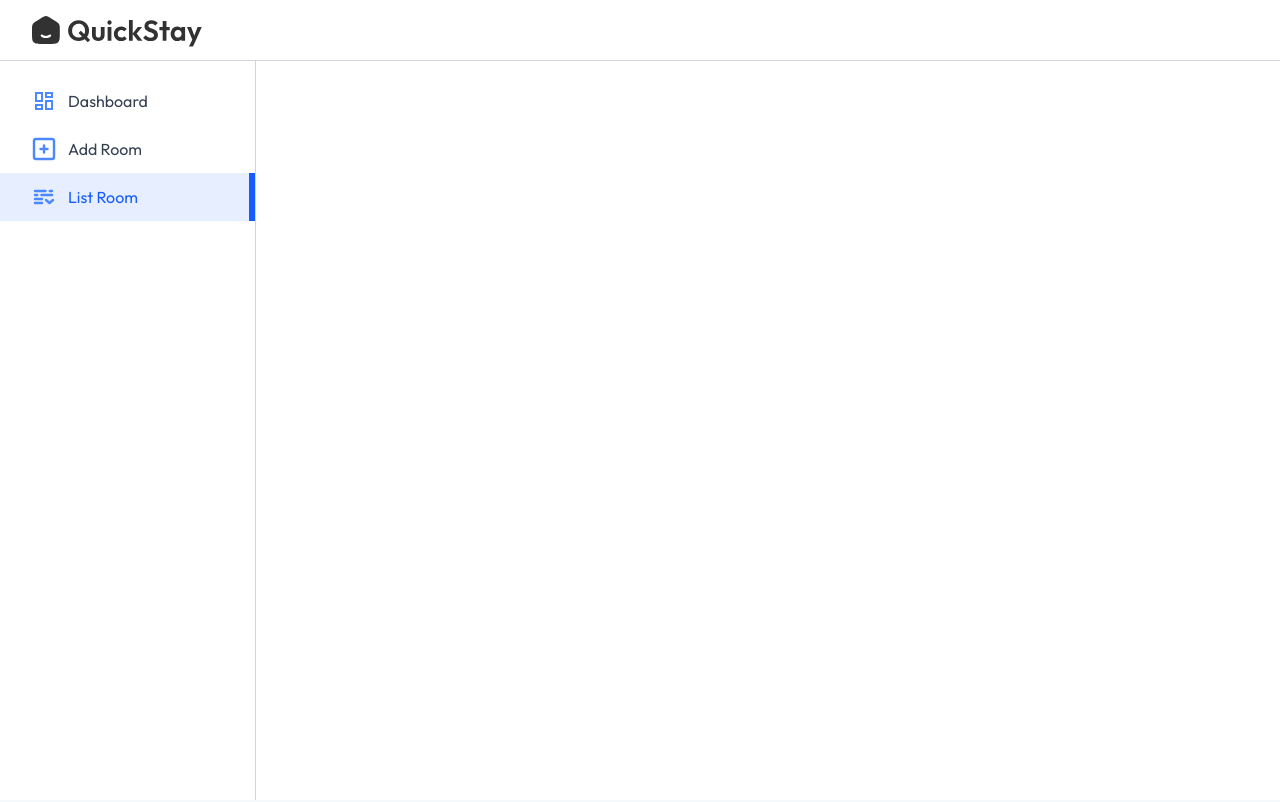
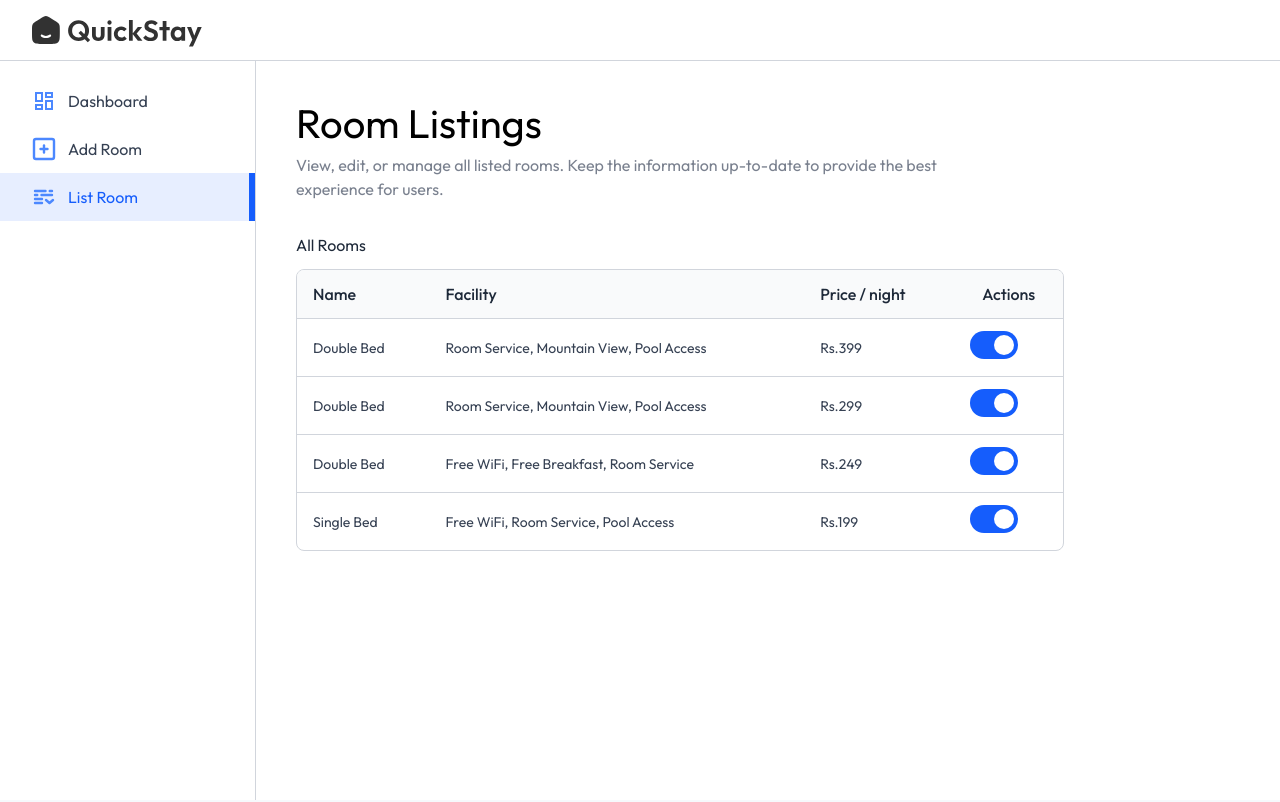
Before and after one commit to himanshuantal5640/HotelBookingApp, a React (Vite) app in the folder frontend/: page /owner/list-room in a window 1280 px wide. Shown: the top 802 px of the page. Built offline with nearby package versions, Linux system fonts and the light colour scheme; a web font is replaced by a local one.

Commit message:
frontend updation

```diff
--- a/frontend/src/pages/hotelOwner/AddRoom.jsx
+++ b/frontend/src/pages/hotelOwner/AddRoom.jsx
@@ -1,10 +1,71 @@
-import React from 'react'
+import React, { useState } from 'react'
+import Title from '../../components/Title'
+import { assets } from '../../assets/assets'
 
 const AddRoom = () => {
+  const [images,setImages] = useState({
+    1: null,
+    2: null,
+    3: null,
+    4: null,
+  })
+  const [inputs,setInputs] = useState({
+    roomType: '',
+    pricePerNight: 0,
+    amenities: {
+      'Free Wifi': false,
+      'Free Breakfast': false,
+      'Room Service': false,
+      'Mountain View': false,
+      'Pool Access': false,
+    }
+  })
   return (
-    <div>
-
-    </div>
+    <form>
+      <Title align='left' font='outfit' title='Add Room' subTitle='Fill in the details carefully and accurate room details, pricing, and amenities, to enhance the user booking experience' />
+      {/* upload area for img */}
+      <p className='text-gray-800 mt-10'>Images</p>
+      <div className='grid grid-cols-2 sm:flex gap-4 my-2 flex-wrap'>
+        {Object.keys(images).map((key)=>(
+          <label htmlFor={`roomImage${key}`} key={key}>
+            <img className='max-h-13 cursor-pointer opacity-80' src={images[key] ? URL.createObjectURL(images[key]) : assets.uploadArea} alt="" />
+            <input type="file" accept='image/*' id={`roomImage${key}`} hidden
+            onChange={e=> setImages({...images, [key]:e.target.files[0]})}/>
+            {/* onchange update image state varaible */}
+          </label>
+        ))}
+      </div>
+      <div className='w-full flex max-sm:flex-col sm:gap-4 mt-4'>
+        <div className='flex-1 max-w-48'>
+            <p className='text-gray-800 mt-4'>Room Type</p>
+            <select value={inputs.roomType} onChange={e=> setInputs({...inputs,roomType: e.target.value})}
+              className='border opacity-70 border-gray-300 mt-1 rounded p-2 w-full'>
+              <option value="">Select Room Type</option>
+              <option value="Single Bed">Single Bed</option>
+              <option value="Double Bed">Double Bed</option>
+              <option value="Luxury Room">Luxury Room</option>
+              <option value="Family Suite">Family Suite</option>
+            </select>
+        </div>
+        <div>
+          <p className='mt-4 text-gray-800'>Price <span className='text-xs'>/night</span></p>
+          <input type="number" placeholder='0' className='border border-gray-300 mt-1 rounded p-2 w-24' value={inputs.pricePerNight}
+            onChange={e=> setInputs({...inputs,pricePerNight: e.target.value})}/>
+        </div>
+      </div>
+      <p className='text-gray-800'>Amenities</p>
+      <div className='flex flex-col flex-wrap mt-1 text-gray-400 max-w-sm'>
+          {Object.keys(inputs.amenities).map((amenity,index)=>(
+            <div key={index}>
+                <input type="checkbox" id={`amenities${index+1}`} checked={inputs.amenities[amenity]}
+               // {/* onchange make true to false or vice-versa */}
+                onChange={()=>setInputs({...inputs,amenities: {...inputs.amenities,[amenity]: !inputs.amenities[amenity]}})}/>
+                <label htmlFor={`amenities${index+1}`} className='ml-2'>{amenity}</label>
+            </div>
+          ))}
+      </div>
+      <button className='bg-primary text-white px-8 py-2 rounded mt-2 cursor-pointer'>Add Room</button>
+    </form>
   )
 }
 
--- a/frontend/src/pages/hotelOwner/Dashboard.jsx
+++ b/frontend/src/pages/hotelOwner/Dashboard.jsx
@@ -47,6 +47,17 @@ const Dashboard = () => {
                                 <td className='py-3 px-4 text-gray-700 border-t border-gray-300'>
                                     {item.user.username}
                                 </td>
+                                <td className='py-3 px-4 text-gray-700 border-t border-gray-300 max-sm:hidden'>
+                                    {item.room.roomType}
+                                </td>
+                                <td className='py-3 px-4 text-gray-700 border-t border-gray-300 text-center'>
+                                    Rs. {item.totalPrice}
+                                </td>
+                                <td className='py-3 px-4 border-t border-gray-300 flex'>
+                                    <button className={`py-1 px-3 text-xs rounded-full mx-auto ${item.isPaid ? 'bg-green-200 text-green-600' : 'bg-amber-200 text-yellow-600'}`}>
+                                        {item.isPaid ? 'Completed' : 'Pending'}
+                                    </button>
+                                </td>
                             </tr>
                         ))}
                 </tbody>
--- a/frontend/src/pages/hotelOwner/ListRoom.jsx
+++ b/frontend/src/pages/hotelOwner/ListRoom.jsx
@@ -1,9 +1,49 @@
-import React from 'react'
+import React, { useState } from 'react'
+import { roomsDummyData } from '../../assets/assets'
+import Title from '../../components/Title'
 
 const ListRoom = () => {
+  const [rooms,setRooms] = useState(roomsDummyData)
   return (
     <div>
-
+      <Title align='left' font='outfit' title='Room Listings' subTitle='View, edit, or manage all listed rooms. Keep the information up-to-date to provide the best experience for users.' />
+      <p className='text-gray-800 mt-8'>All Rooms</p>
+      <div className='w-full max-w-3xl text-left border border-gray-300 rounded-lg max-h-80 overflow-y-scroll mt-3'>
+        <table className='w-full'>
+            <thead className='bg-gray-50'>
+                <tr>
+                    <th className='py-3 px-4 text-gray-800 font-medium'>Name</th>
+                    <th className='py-3 px-4 text-gray-800 font-medium max-sm:hidden'>Facility</th>
+                    <th className='py-3 px-4 text-gray-800 font-medium'>Price / night</th>
+                    <th className='py-3 px-4 text-gray-800 font-medium text-center'>Actions</th>
+                </tr>
+            </thead>
+            <tbody className='text-sm'>
+                {
+                  rooms.map((item,index)=>(
+                    <tr key={index}>
+                        <td className='py-3 px-4 text-gray-700 border-t border-gray-300'>
+                          {item.roomType}
+                        </td>
+                        <td className='py-3 px-4 text-gray-700 border-t border-gray-300 max-sm:hidden'>
+                          {item.amenities.join(', ')}
+                        </td>
+                        <td className='py-3 px-4 text-gray-700 border-t border-gray-300'>
+                          Rs.{item.pricePerNight}
+                        </td>
+                        <td className='py-3 px-4 border-t border-gray-300 text-sm text-red-500'>
+                          <label className='relative inline-flex items-center cursor-pointer text-gray-900 gap-3'>
+                            <input type="checkbox" className='sr-only peer' checked={item.isAvailable} />
+                            <div className='w-12 h-7 bg-slate-300 rounded-full peer peer-checked:bg-blue-600 transition-colors duration-200'></div>
+                            <span className='dot absolute left-1 top-1 w-5 h-5 bg-white rounded-full transition-transform duration-200 ease-in-out peer-checked:translate-x-5'></span>
+                          </label>
+                        </td>
+                    </tr>
+                  ))
+                }
+            </tbody>
+        </table>
+      </div>
     </div>
   )
 }
```
